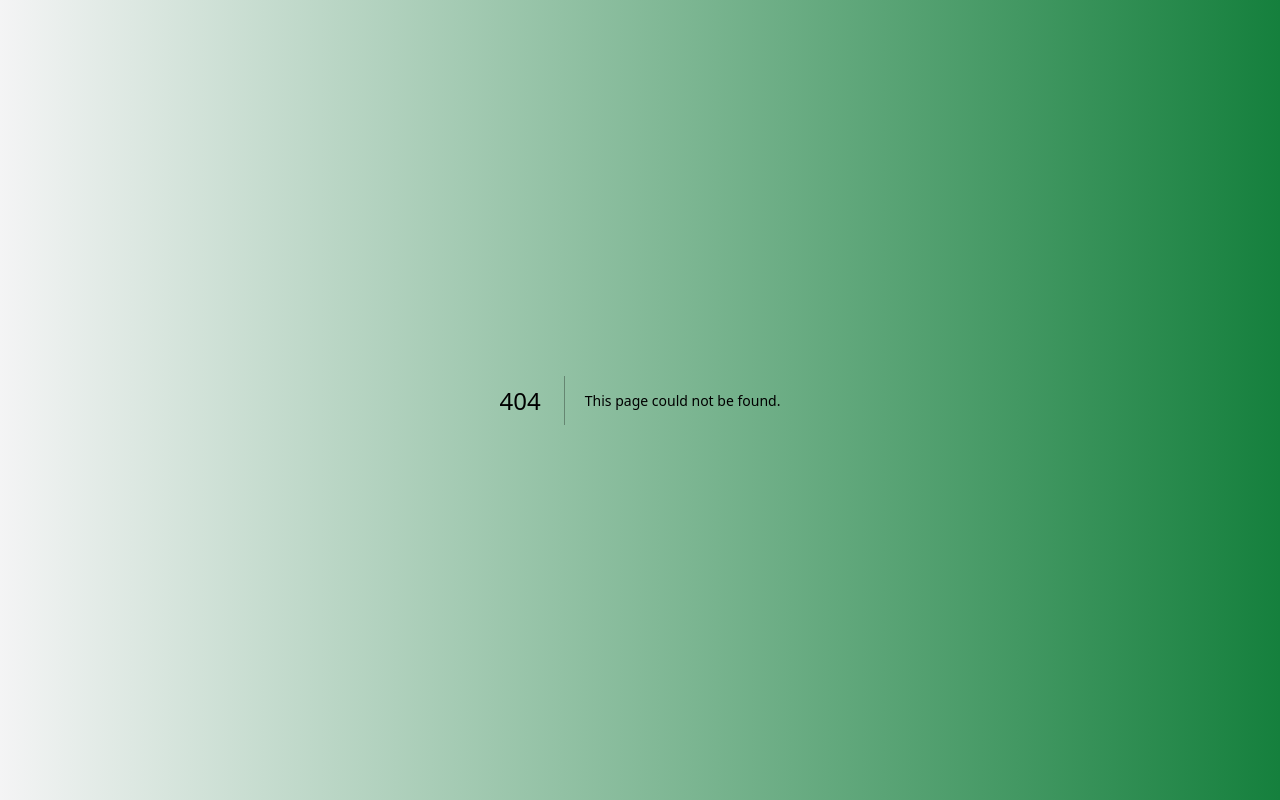
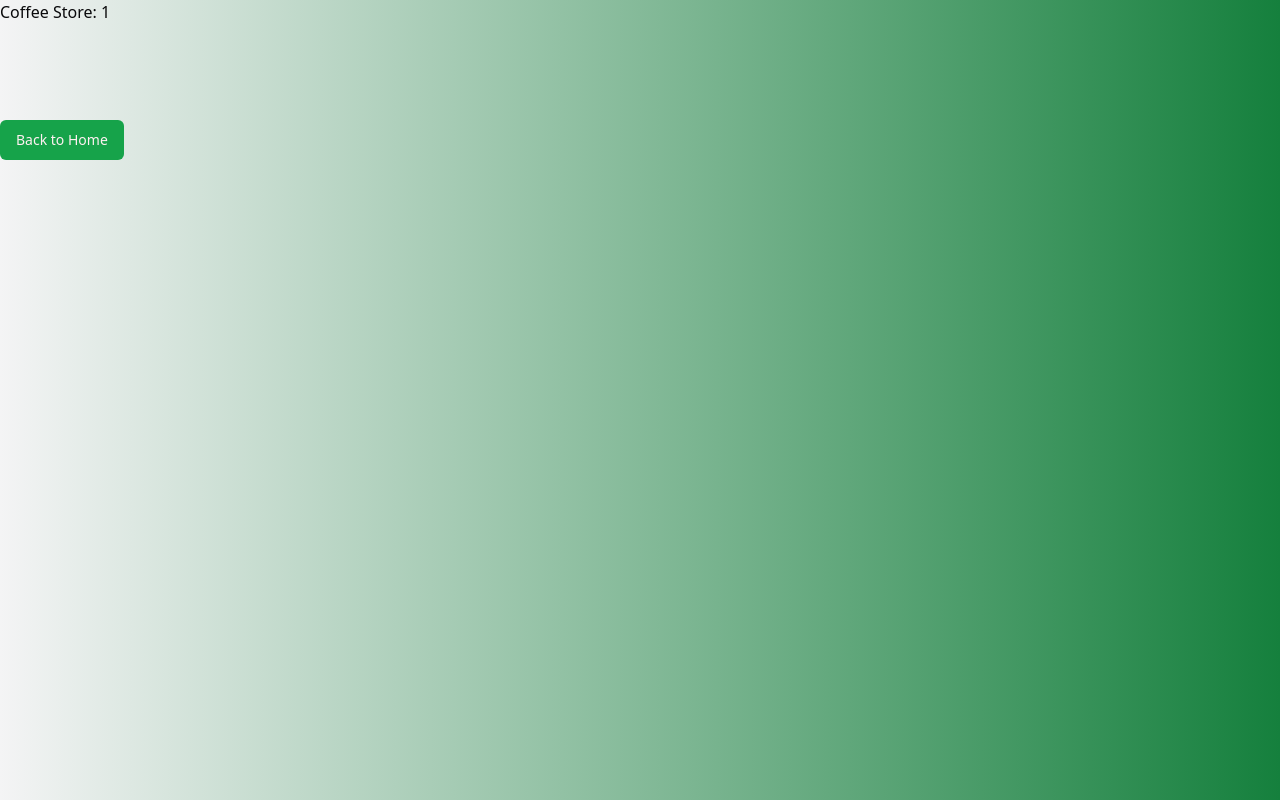
Before and after one commit to NewPhoneWhoDis/coffee-shop-finder, a Next.js app: page /coffee-store/1 in a window 1280 px wide. Before the commit this address had no page. Built offline with nearby package versions, Linux system fonts and the light colour scheme.

Commit message:
saving work

```diff
--- /dev/null
+++ b/app/coffee-store/[id]/page.tsx
@@ -0,0 +1,26 @@
+import React from "react";
+import Link from "next/link";
+import { buttonVariants } from "@/components/ui/button";
+
+interface PageProps {
+  params: { id: string };
+}
+
+export default function Page({ params }: PageProps) {
+  const { id } = params;
+
+  return (
+    <div>
+      Coffee Store: {id}
+      <div className="mb-2 mt-24 text-lg font-bold">
+        <Link href="/" passHref>
+          <a
+            className={buttonVariants({ variant: "default", size: "default" })}
+          >
+            Back to Home
+          </a>
+        </Link>
+      </div>
+    </div>
+  );
+}
```
